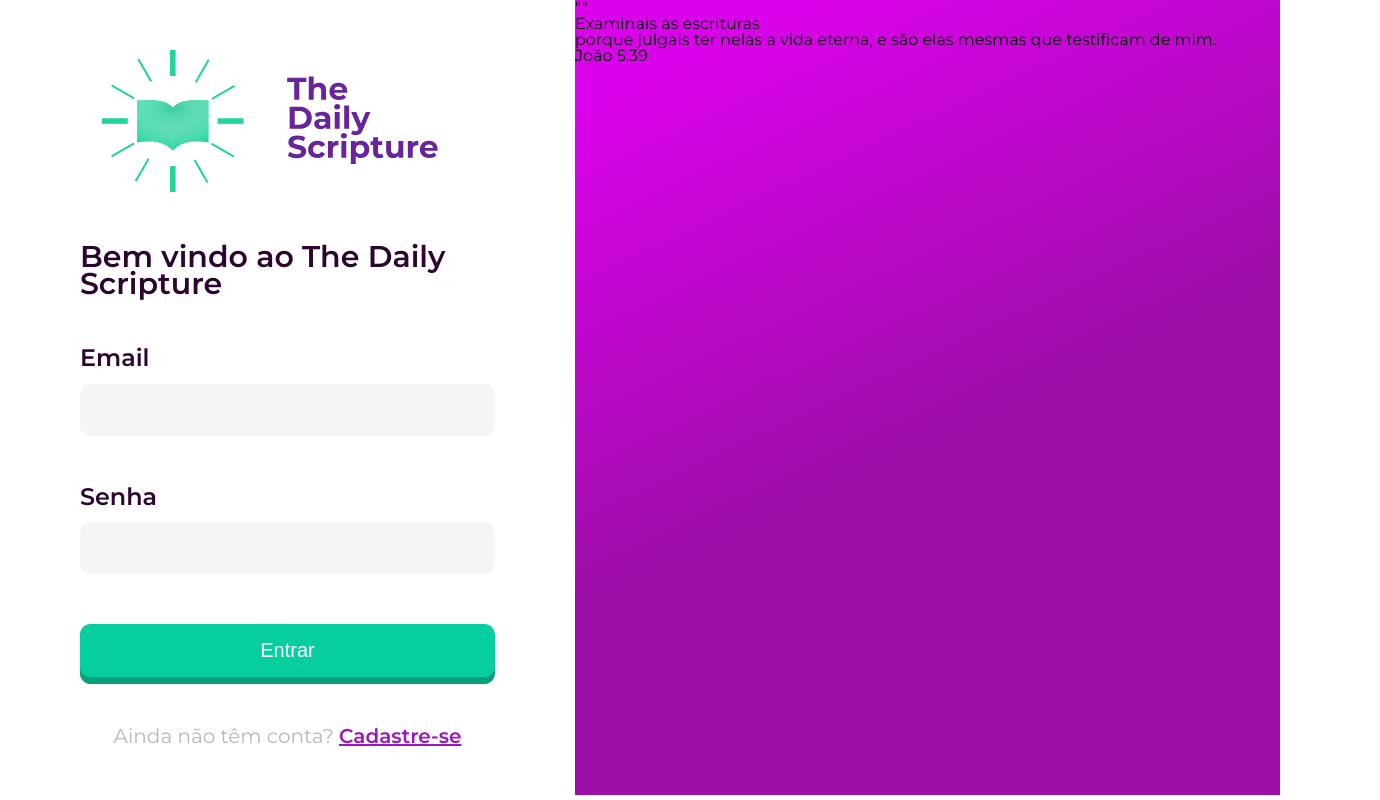
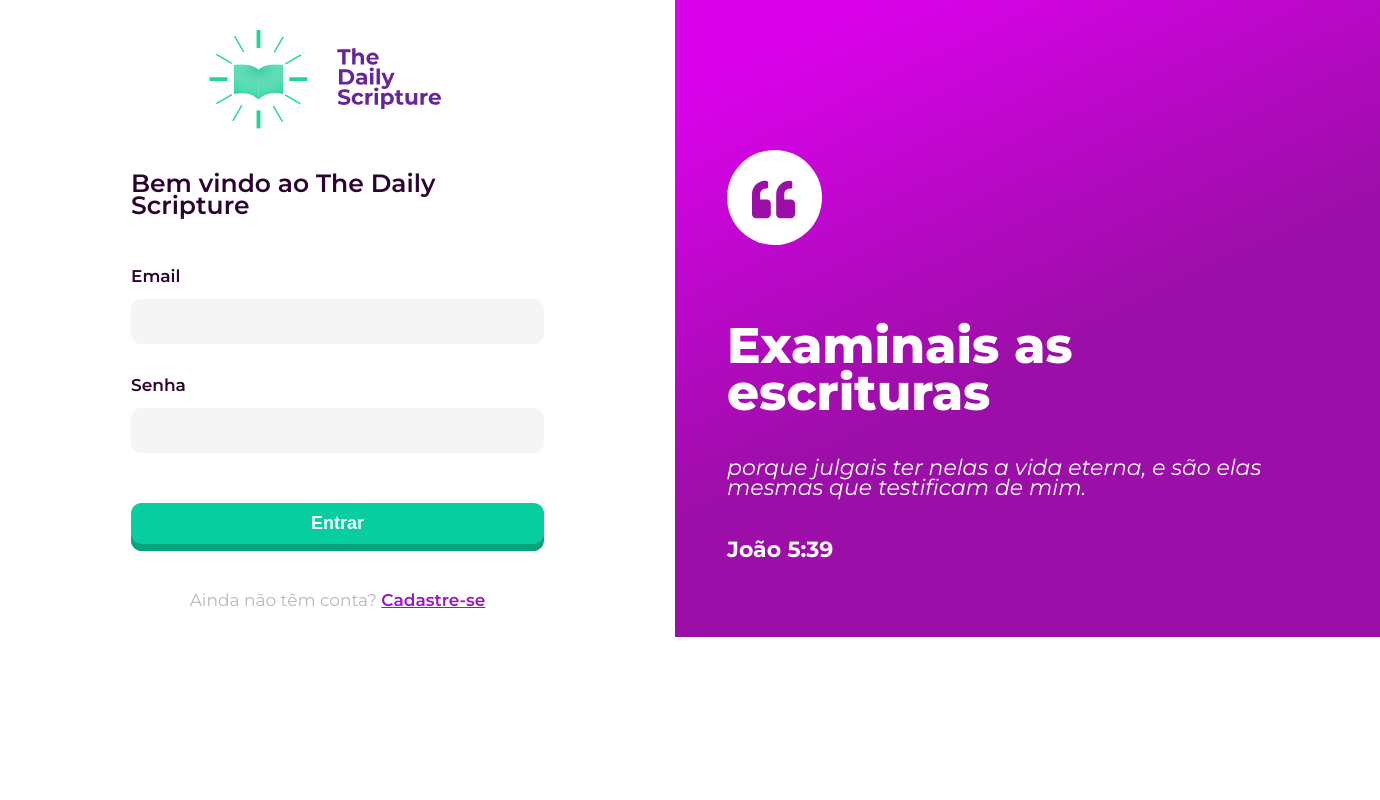
Before and after one commit to ramonborges15/node-thedailyscripture, an Angular app in the folder frontend-angular/: page / in a window 1280 px wide. Shown: the whole page, 1380 px wide, since content can reach past the window. Built offline with nearby package versions, Linux system fonts and the light colour scheme.

Commit message:
Estilizar tela de login

```diff
--- a/frontend-angular/package.json
+++ b/frontend-angular/package.json
@@ -21,8 +21,8 @@
     "@angular/router": "~11.0.9",
     "@fortawesome/angular-fontawesome": "^0.8.1",
     "@fortawesome/fontawesome-free": "^5.15.2",
-    "@fortawesome/fontawesome-svg-core": "^1.2.34",
-    "@fortawesome/free-solid-svg-icons": "^5.15.2",
+    "@fortawesome/fontawesome-svg-core": "^1.2.35",
+    "@fortawesome/free-solid-svg-icons": "^5.15.3",
     "rxjs": "~6.6.0",
     "tslib": "^2.0.0",
     "zone.js": "~0.10.2"
--- a/frontend-angular/src/app/administrativo/pages/login/login.component.html
+++ b/frontend-angular/src/app/administrativo/pages/login/login.component.html
@@ -21,17 +21,19 @@
             <button>Entrar</button>
         </div>
 
-         <p class="text grey">Ainda não têm conta? <a href="">Cadastre-se</a></p>
+        <p class="text grey">Ainda não têm conta? <a href="">Cadastre-se</a></p>
     </div>
 
     <div class="purple">
-        <div>
-            ""
-        </div>
-        <div>
-            <h2>Examinais as escrituras</h2>
-            <p>porque julgais ter nelas a vida eterna, e são elas mesmas que testificam de mim.</p>
-            <p>João 5:39</p>
+        <div class="box">
+            <div class="box-aspas">
+                <fa-icon [icon]="faQuoteLeft"></fa-icon>
+            </div>
+            <div class="box-verse">
+                <h2>Examinais as escrituras</h2>
+                <p class="verse">porque julgais ter nelas a vida eterna, e são elas mesmas que testificam de mim.</p>
+                <p class="reference">João 5:39</p>
+            </div>
         </div>
     </div>
 </div>
--- a/frontend-angular/src/app/administrativo/pages/login/login.component.scss
+++ b/frontend-angular/src/app/administrativo/pages/login/login.component.scss
@@ -5,13 +5,14 @@
     width: 100%;
 
     div {
-
-      margin: 50px 80px;
+      margin: 30px 80px;
 
       img {
+        // centralizar conteúdo dentro da div
         display: block;
         margin-left: auto;
         margin-right: auto;
+        width: 50%;
       }
     }
 
@@ -24,22 +25,22 @@
       font-family: Montserrat;
       font-style: normal;
       font-weight: 600;
-      font-size: 30px;
+      font-size: 25px;
       line-height: 90.6%;
 
-      margin: 50px 80px;
+      margin: 43px 131px;
     }
 
     .input {
       display: flex;
       flex-direction: column;
-      margin: 50px 80px;
+      margin: 34px 131px;
 
       label {
         font-family: Montserrat;
         font-style: normal;
         font-weight: 600;
-        font-size: 23.8882px;
+        font-size: 17px;
         line-height: 90.6%;
         color: #2c042f;
         margin-bottom: 15px;
@@ -49,7 +50,7 @@
         display: flex;
         flex-direction: row;
         align-items: center;
-        padding: 18.5797px 132.712px 18.5797px 26.5424px;
+        padding: 15px 132.712px 15px 26.5424px;
 
         background: #f5f5f5;
         border-radius: 10.617px;
@@ -59,17 +60,19 @@
     }
 
     .button {
+      margin: 50px 131px;
 
       button {
-            background: #07CE9E;
-            box-shadow: 0px 7px 0px #05A27C;
+        background: #07ce9e;
+        box-shadow: 0px 7px 0px #05a27c;
         border-radius: 10.62px;
         color: white;
         border: 0px;
         outline-style: none;
         width: 100%;
-            padding: 15px;
-            font-size: 20px;
+        padding: 10px;
+        font-size: 18px;
+        font-weight: 600;
       }
     }
 
@@ -77,20 +80,20 @@
       font-family: Montserrat;
       font-style: normal;
       font-weight: normal;
-        font-size: 20px;
-        line-height: 90.6%;
+      font-size: 17px;
+      line-height: 80%;
       text-align-last: center;
 
       &.grey {
-            color: #B8B8B8;
+        color: #b8b8b8;
       }
 
       a {
-            color: #9C15BE;
+        color: #9c15be;
         font-weight: 600;
       }
 
-        margin: 50px 80px;
+      margin: 25px 80px;
     }
   }
 
@@ -108,5 +111,55 @@
     order: 1;
     flex-grow: 0;
     margin: 0px 0px;
+
+    .box {
+      margin-top: 150px;
+      margin-left: 40px;
+      margin-right: 40px;
+
+      .box-aspas {
+        background-color: #ffffff;
+        width: 45px;
+        height: 39px;
+        border-radius: 66px;
+        margin: 12px;
+        padding: 28px 25px;
+
+        fa-icon {
+          color: #9c0ea8;
+          font-size: 43px;
         }
       }
+
+      .box-verse {
+        margin: 78px 12px;
+        font-family: Montserrat;
+        color: #ffffff;
+
+        h2 {
+          font-style: normal;
+          font-weight: 800;
+          font-size: 50px;
+          line-height: 93.6%;
+          display: flex;
+          align-items: center;
+        }
+
+        .verse {
+          font-style: italic;
+          font-weight: normal;
+          font-size: 22px;
+          line-height: 90.6%;
+          margin: 42px 0px;
+        }
+
+        .reference {
+          font-style: normal;
+          font-weight: bold;
+          font-size: 22px;
+          line-height: 90.6%;
+        }
+      }
+    }
+  }
+}
--- a/frontend-angular/src/app/administrativo/pages/login/login.component.ts
+++ b/frontend-angular/src/app/administrativo/pages/login/login.component.ts
@@ -1,4 +1,6 @@
 import { Component, OnInit } from '@angular/core';
+import { faQuoteLeft } from '@fortawesome/free-solid-svg-icons';
+
 
 @Component({
   selector: 'app-login',
@@ -7,6 +9,8 @@ import { Component, OnInit } from '@angular/core';
 })
 export class LoginComponent implements OnInit {
 
+  faQuoteLeft = faQuoteLeft;
+
   constructor() { }
 
   ngOnInit(): void {
```
Also changed, not shown: 1 other file (tests, documents, lock files or other folders). Lines whose indentation alone changed are shown as unchanged.
